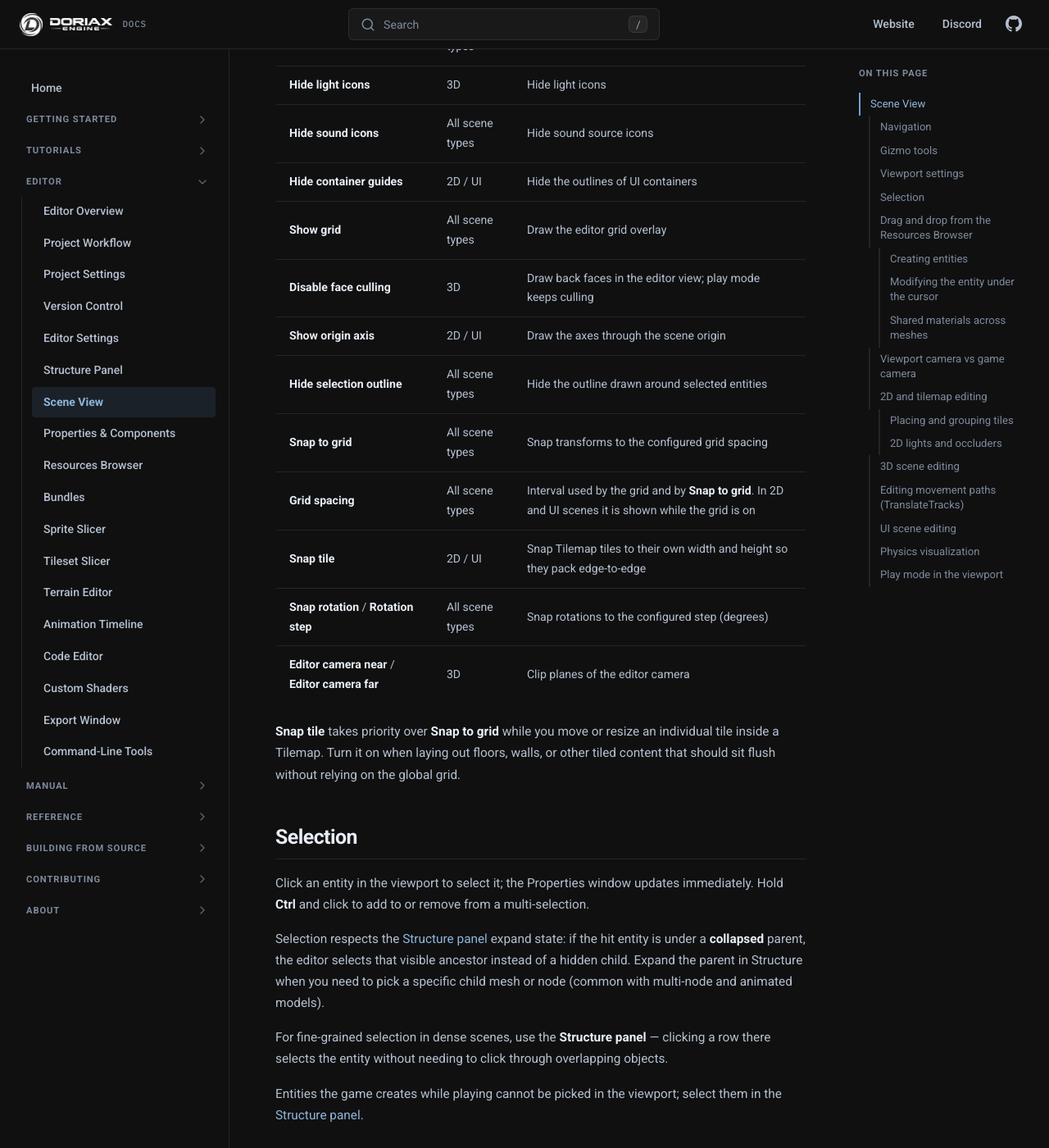
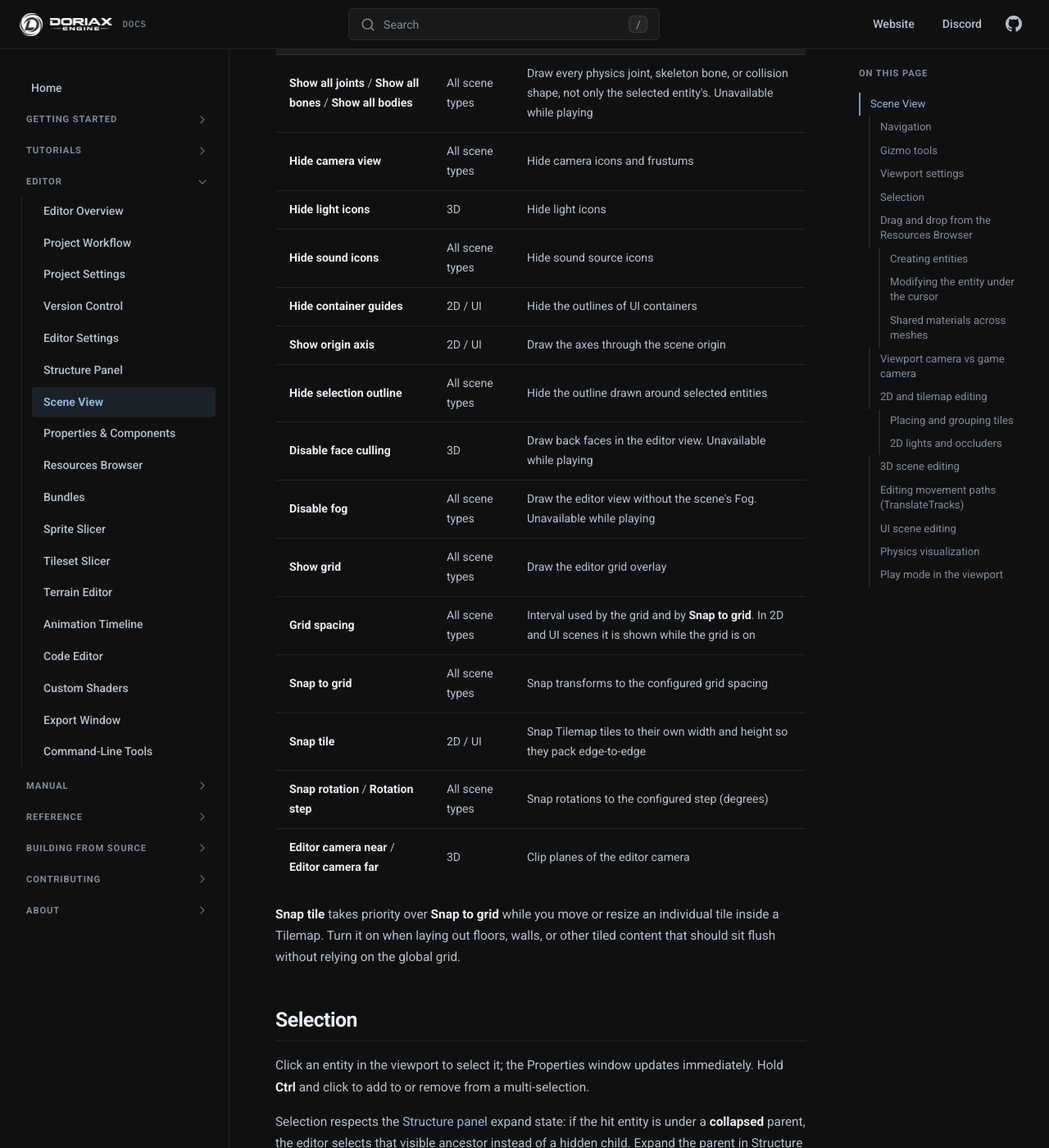
Before and after one commit to doriaxengine/doriax-docs, an MkDocs documentation site: the page built from docs/editor/scene-view.md, in a window 1280 px wide and 1400 px high, scrolled down 2486 px. Shown: the whole window at 82% size. Built offline with MkDocs 1.6.1, drawn with Linux system fonts in a browser that asks for light colours; comment, search, counter and statistics services are not loaded; some of the changed text lies outside the part shown.

Commit message:
New disable fog setting and scene settings sections

```diff
--- a/docs/editor/scene-view.md
+++ b/docs/editor/scene-view.md
@@ -42,7 +42,8 @@ to move in world space instead of local space.
 
 Open the **gear** button on the scene view toolbar to toggle display and snap options
 for the current scene. They are saved per user in `.doriax/user/workspace.yaml`, not in
-the scene file.
+the scene file. They are grouped into **Overlays**, **Rendering**, **Grid & snapping**,
+and **Editor camera** sections.
 
 ![The viewport settings of a 3D scene](../assets/screenshots/scene-view-settings.png)
 
@@ -53,12 +54,13 @@ the scene file.
 | **Hide light icons** | 3D | Hide light icons |
 | **Hide sound icons** | All scene types | Hide sound source icons |
 | **Hide container guides** | 2D / UI | Hide the outlines of UI containers |
-| **Show grid** | All scene types | Draw the editor grid overlay |
-| **Disable face culling** | 3D | Draw back faces in the editor view; play mode keeps culling |
 | **Show origin axis** | 2D / UI | Draw the axes through the scene origin |
 | **Hide selection outline** | All scene types | Hide the outline drawn around selected entities |
+| **Disable face culling** | 3D | Draw back faces in the editor view. Unavailable while playing |
+| **Disable fog** | All scene types | Draw the editor view without the scene's Fog. Unavailable while playing |
+| **Show grid** | All scene types | Draw the editor grid overlay |
+| **Grid spacing** | All scene types | Interval used by the grid and by **Snap to grid**. In 2D and UI scenes it is shown while the grid is on |
 | **Snap to grid** | All scene types | Snap transforms to the configured grid spacing |
-| **Grid spacing** | All scene types | Interval used by the grid and by **Snap to grid**. In 2D and UI scenes it is shown while the grid is on |
 | **Snap tile** | 2D / UI | Snap Tilemap tiles to their own width and height so they pack edge-to-edge |
 | **Snap rotation** / **Rotation step** | All scene types | Snap rotations to the configured step (degrees) |
 | **Editor camera near** / **Editor camera far** | 3D | Clip planes of the editor camera |
```
Also changed, not shown: docs/assets/screenshots/scene-view-settings.png.
